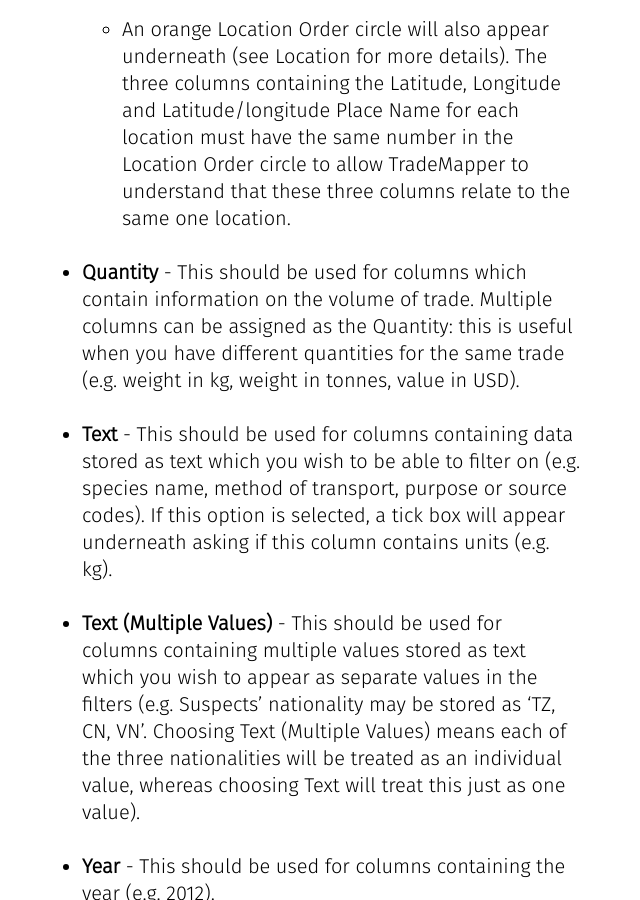
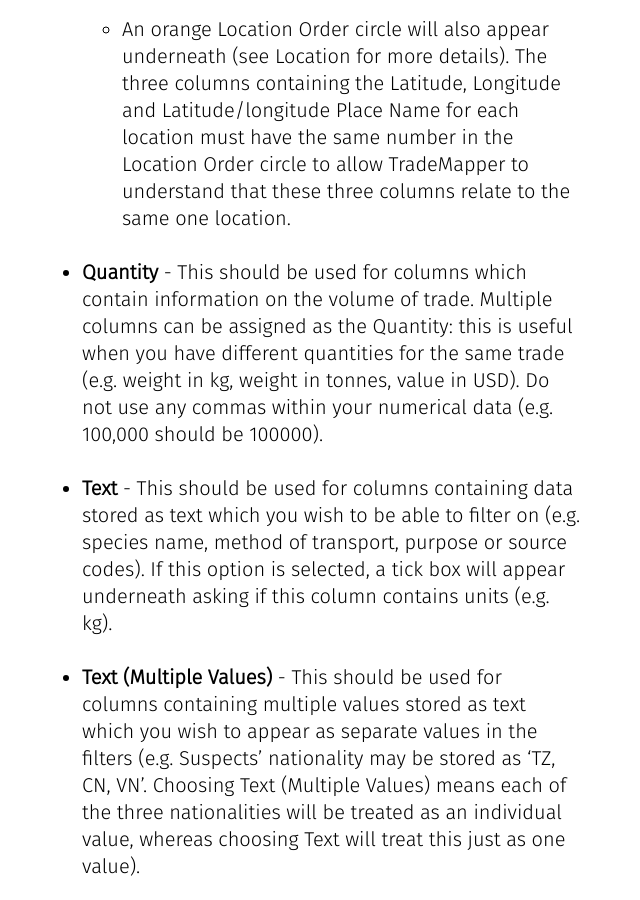
Before and after one commit to trademapper/trademapper-js, a Jekyll site: the page built from _pages/01_starting.md, in a window 1280 px wide and 900 px high, scrolled down 2012 px. Shown: the whole window, without its empty margins (478-1118 px from the left). Built offline with Jekyll 4.4.1, drawn with Linux system fonts in a browser that asks for light colours.

Commit message:
Update 01_starting.md

```diff
--- a/_pages/01_starting.md
+++ b/_pages/01_starting.md
@@ -40,7 +40,7 @@ Below are steps for getting started with TradeMapper. Please read these in conju
 
      * An orange Location Order circle will also appear underneath (see Location for more details). The three columns containing the Latitude, Longitude and Latitude/longitude Place Name for each location must have the same number in the Location Order circle to allow TradeMapper to understand that these three columns relate to the same one location.
 
-  * __Quantity__ - This should be used for columns which contain information on the volume of trade. Multiple columns can be assigned as the Quantity: this is useful when you have different quantities for the same trade (e.g. weight in kg, weight in tonnes, value in USD).
+  * __Quantity__ - This should be used for columns which contain information on the volume of trade. Multiple columns can be assigned as the Quantity: this is useful when you have different quantities for the same trade (e.g. weight in kg, weight in tonnes, value in USD). Do not use any commas within your numerical data (e.g. 100,000 should be 100000).
 
   * __Text__ - This should be used for columns containing data stored as text which you wish to be able to filter on (e.g. species name, method of transport, purpose or source codes). If this option is selected, a tick box will appear underneath asking if this column contains units (e.g. kg).
 
```
